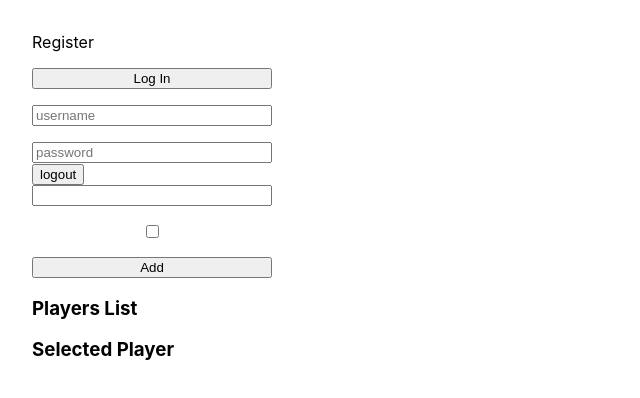
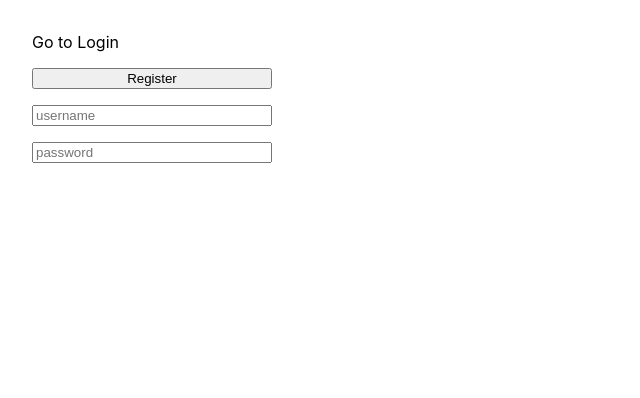
Before and after one commit to Lumi785/advenced_web_development_2022_Spring_tuni, a React (Create React App) app in the folder react/players_crud2/: page / in a window 1280 px wide. Shown: the top 398 px of the page, without its empty margins (0-640 px from the left). Built offline with nearby package versions, Linux system fonts and the light colour scheme.

Commit message:
UI seems ok now

```diff
--- a/react/players_crud2/src/App.js
+++ b/react/players_crud2/src/App.js
@@ -7,6 +7,9 @@ import { PlayersList } from './components/PlayersList';
 import { RequestStatus } from './components/RequestStatus';
 import {useEffect, useState} from 'react';
 import axios from 'axios';
+
+
+
 
 
 const requestStatus = {
@@ -23,11 +26,28 @@ function App () {
   const [showPlayerInfo, setShowPlayerInfo] = useState(false);
   const [isLogin, setIsLogin] = useState(false);
 
+
+
+  // function checkLoginStatus(){
+  //   axios.get("http://localhost:3001/logged_in", {withCredentials: true})
+  //   .then(response => { console.log("logged in? ", response)})
+  //   .catch(err => console.log("check login err = ", err))
+
+  // }
+
+  // function componentDidMount(){
+  //   checkLoginStatus();
+  // }
+  // componentDidMount();
+
+
+/*
+
   const headers = {
     'Accept': 'application/json',
     'method': 'GET'
   };
- /*
+
   //get all players
   useEffect(() => {
     function getPlayers(){
@@ -49,11 +69,15 @@ function App () {
     getPlayers();
 
   }, []);
+
 */
-
   // get one player by id
   function selectPlayer(id){
     setStatus(requestStatus.LOADING);
+    const headers = {
+      'Accept': 'application/json',
+      'method': 'GET'
+    };
 
     const url = "/api/players/" + id;
     console.log("rul = ", url);
@@ -73,24 +97,71 @@ function App () {
   }
 
   //register user
-  function handleSubmit(player){
+  function handleSubmit(e, isLogin){
     setStatus(requestStatus.LOADING);
-    console.log("player === ", player);
+    // console.log("e.target.value = ", e.target.value);
+
+    if(!isLogin){
+      const url = '/api/users'
+      const username = e.target.username.value;
+      const password = e.target.password.value;
+      const user = {username, password};
+
+      const encodedData = "Basic " + window.btoa(`username:password`);
+
 
       const reqOptions = {
         method: "POST",
         headers: {
-        "Content-Type": "application/json",
+        'Content-Type': 'application/json',
+        'Accept': 'application/json',
+        'Authorization': encodedData
+        },
+        body: JSON.stringify(user)
+      }
+
+      fetch(url, reqOptions)
+      .then(res => {
+        if(! res){console.log("res error = ", res.err)};
+        res.json();
+      })
+      .then(data => {
+        setPlayers([...players, data]);
+        setStatus(requestStatus.READY);
+        console.log("dataaaaa = ", data);
+        setIsLogin(true);
+        sessionStorage.setItem("encodedData", encodedData);
+
+      })
+      .catch(err => {
+        setStatus(requestStatus.ERROR);
+        console.log("err === ", err);
+      });
+
+    }
+
+    else {
+      console.log("apple");
+      const url = "/api/players";
+      const name = e.target.name.value;
+      const player = {name:{name}, isActive:false};
+      const reqOptions = {
+        method: "POST",
+        headers: {
+        'Content-Type': 'application/json',
         'Accept': 'application/json'
         },
         body: JSON.stringify(player)
+      }
 
-    }
-    fetch("/api/users", reqOptions)
-    .then(res => res.json())
+      fetch(url, reqOptions)
+      .then(res => {
+        if(! res){console.log("res error = ", res.err)};
+        res.json();
+      })
       .then(data => {
-      // setPlayers([...players, data]);
-      // setStatus(requestStatus.READY);
+        setPlayers([...players, data]);
+        setStatus(requestStatus.READY);
         console.log("dataaaaa = ", data);
 
       })
@@ -98,6 +169,7 @@ function App () {
         setStatus(requestStatus.ERROR);
         console.log("err === ", err);
       });
+    }
   }
 
   //delete player by id
@@ -118,7 +190,11 @@ function App () {
 
     fetch(url, reqOptions)
 
-      .then(response => response.json())
+      .then(response => {
+        if (!response){
+          console.log("response erro = ", response.ERROR);
+        }
+        response.json()})
       .then(data => {
 
         const playersAfterDelete = players.filter(player => player.id !== data.id);
@@ -143,12 +219,16 @@ function App () {
 
   return (
     <div>
-      <AuthForm handleSubmit={handleSubmit}/>
+      {(!isLogin && <AuthForm handleSubmit={handleSubmit} isLogin={isLogin} />)}
+      {(isLogin &&
+      <>
         <Logout handleLogout={handleLogout}/>
-      <AddPlayer handleSubmit={handleSubmit}/>
+
+        <AddPlayer handleSubmit={handleSubmit} isLogin={isLogin}/>
         <h3>Players List</h3>
         <PlayersList players={players} selectPlayer={selectPlayer}/>
         <h3>Selected Player</h3>
+      </>)}
       {showPlayerInfo &&
           <PlayerInfo  player={player} handleDelete = {handleDelete}/>
       }
--- a/react/players_crud2/src/components/AddPlayer.js
+++ b/react/players_crud2/src/components/AddPlayer.js
@@ -1,7 +1,7 @@
 import { useState } from "react";
 
 
-export const AddPlayer = ({ handleSubmit }) => {
+export const AddPlayer = ({ handleSubmit, isLogin }) => {
   //cannot const [player, setPlater] = useState({XXX})
   //should devide the player's properties and each with useState
   const [name, setName] = useState('');
@@ -9,8 +9,9 @@ export const AddPlayer = ({ handleSubmit }) => {
 
   const onSubmit = e => {
     e.preventDefault();
-    const player = {name:{name}, isActive:false};
-    handleSubmit({name, isActive});
+    // const player = {name:{name}, isActive:false};
+    // handleSubmit({name, isActive});
+    handleSubmit(e, isLogin);
     setName('');
 
   }
--- a/react/players_crud2/src/components/AuthForm.js
+++ b/react/players_crud2/src/components/AuthForm.js
@@ -1,38 +1,60 @@
 import {useState} from 'react';
 
-export const AuthForm = ({ handleSubmit }) => {
+export const AuthForm = ({ handleSubmit, isLogin }) => {
 
   const [username, setUsername] = useState('');
   const [password, setPassword] = useState('');
-  const [isLogin, setIsLogin] = useState(false);
-
-  const onSubmit = e => {
-    e.preventDefault();
-    const player = {username, password};
-    console.log("player from auth form = ", player);
-    handleSubmit(player);
-    setUsername('');
-    setPassword('');
-
-  }
-  return (
-
-    <form id="auth-form" role="heading" onSubmit={onSubmit}>
-      <a role="link">Register</a>
-
-      <button role="heading" role="button" type="submit">Log In</button>
-      <input type="text" name="username" id="username"  value={username} onChange={e=>setUsername(e.target.value)} placeholder="username"/>
-      <input type="password" name="password" id="password" required value={password} onChange={e=>setPassword(e.target.value)} placeholder="password"/>
-
-    </form>
+  const [formMode, setFormMode] = useState('register');
 
 
 
 
+  const onSubmit = e => {
+    e.preventDefault();
+    // const player = {username, password};
+    // console.log("player from auth form = ", player);
+    // console.log("username from authForm = ", e.target.username.value)
+    // console.log("password from authForm ", e.target.password.value)
+    //const player = {e.target.username.value, e.target.password.value}
+
+    handleSubmit(e, isLogin);
+    setUsername('');
+    setPassword('');
+  }
+
+  function changeFormMode(){
+
+    if (formMode === 'register'){
+      setFormMode('login');
+    }
+    else {
+      setFormMode('register');
+    }
+  }
 
 
 
+  return (
 
+    <form id="auth-form" role="heading" onSubmit={onSubmit}>
+      {(formMode==='register' && <a role="link" onClick={(e) => {
+        e.preventDefault();
+        changeFormMode()}
+      }
+        >Go to Login</a>) || (<a role="link" onClick={(e) => {
+          e.preventDefault();
+          changeFormMode();
+        }}
+      >Go to Register</a>)}
+
+      {(formMode==='register' && <button role="heading" role="button" type="submit">Register</button>) || (<button role="heading" role="button" type="submit">Log In</button>)}
+
+      <input required type="text" name="username" id="username"  value={username} onChange={e=>setUsername(e.target.value)} placeholder="username"/>
+
+      <input required type="password" name="password" id="password" required value={password} onChange={e=>setPassword(e.target.value)} placeholder="password"/>
+
+    </form>
 
   );
+
 };
```
Lines whose indentation alone changed are shown as unchanged.
